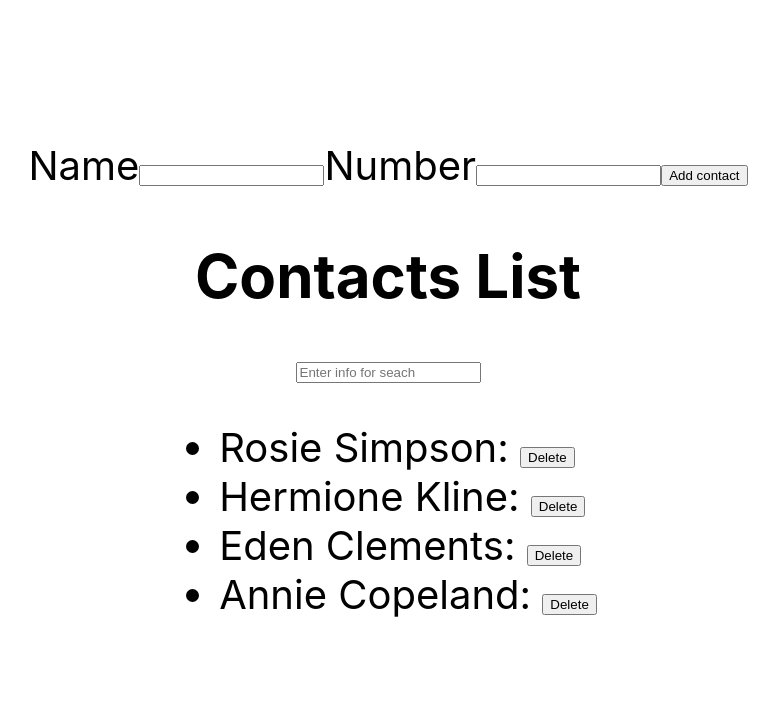
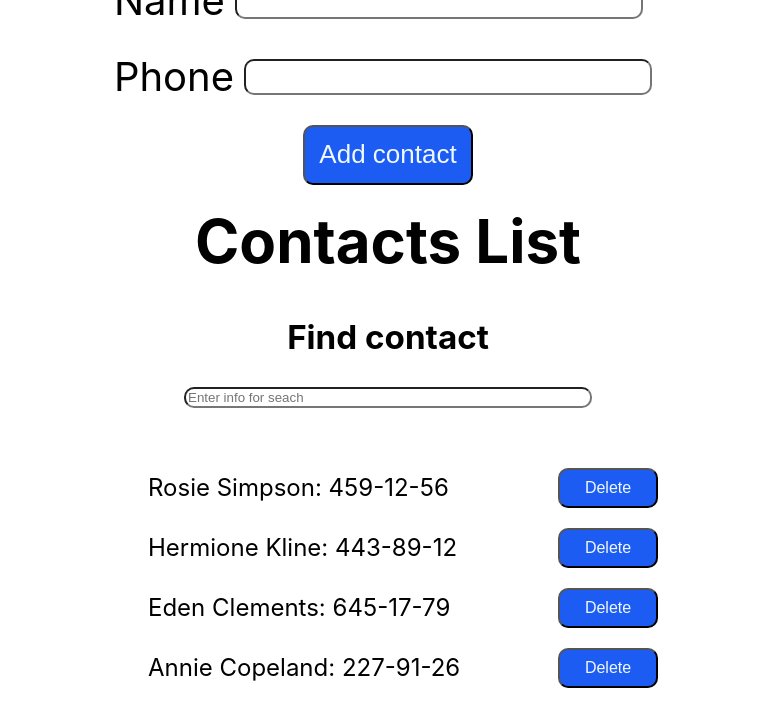
Before and after one commit to StudentVlad5/goit-react-hw-02-phonebook, a React (Create React App) app: page / in a window 1280 px wide. Shown: the top 726 px of the page, without its empty margins (252-1031 px from the left). Built offline with nearby package versions, Linux system fonts and the light colour scheme.

Commit message:
add styles

```diff
--- a/src/components/App.jsx
+++ b/src/components/App.jsx
@@ -28,9 +28,8 @@ getVisibleContacts = () => {
 const {contacts, filter} = this.state
 return contacts.filter((contact) => contact.name.toLowerCase().includes(filter.toLowerCase()))
 }
-
   render() {
-    const {filter} = this.state;
+   const {filter} = this.state;
    const visibleContacts = this.getVisibleContacts();
   return (
     <div
@@ -45,8 +44,10 @@ return contacts.filter((contact) => contact.name.toLowerCase().includes(filter.t
       }}>
 <ContactForm onAdd={this.handleAddContact} onCheckUnique={this.handleCheckUniqueContact}/>
 <h2>Contacts List</h2>
-<Filter filter={filter} onChange={this.handleFilterChange}/>
+<h5>Find contact</h5><Filter filter={filter} onChange={this.handleFilterChange}/>
+<div className="list_section">
 <ContactList contacts={visibleContacts} onRemove={this.handleRemoveContact}/>
+</div>
   </div>
   );
 }}
--- a/src/components/ContactForms/ContactForm.js
+++ b/src/components/ContactForms/ContactForm.js
@@ -51,7 +51,7 @@ resetForm = () => this.setState(INISHIAL_STATE)
                 onChange = {this.handleChangeForm}
                 required/>
             </label>
-            <label>Number
+            <label>Phone
                 <input
                 type="tel"
                 name="phone"
--- a/src/components/initialContacts.json
+++ b/src/components/initialContacts.json
@@ -1,6 +1,6 @@
 [
-    {"id": "id-1", "name": "Rosie Simpson", "number": "459-12-56"},
-    {"id": "id-2", "name": "Hermione Kline","number": "443-89-12"},
-    {"id": "id-3", "name": "Eden Clements", "number": "645-17-79"},
-    {"id": "id-4", "name": "Annie Copeland","number": "227-91-26"}
+    {"id": "id-1", "name": "Rosie Simpson", "phone": "459-12-56"},
+    {"id": "id-2", "name": "Hermione Kline","phone": "443-89-12"},
+    {"id": "id-3", "name": "Eden Clements", "phone": "645-17-79"},
+    {"id": "id-4", "name": "Annie Copeland","phone": "227-91-26"}
 ]
--- a/src/index.css
+++ b/src/index.css
@@ -2,6 +2,7 @@
 
 body {
   margin: 0;
+  flex-wrap: wrap;
   font-family: -apple-system, BlinkMacSystemFont, 'Segoe UI', 'Roboto', 'Oxygen',
     'Ubuntu', 'Cantarell', 'Fira Sans', 'Droid Sans', 'Helvetica Neue',
     sans-serif;
@@ -13,3 +14,58 @@ code {
   font-family: source-code-pro, Menlo, Monaco, Consolas, 'Courier New',
     monospace;
 }
+form {
+  display: flex;
+  flex-direction: column;
+  flex-wrap: wrap;
+  gap:20px;
+  margin-top: 60px;
+}
+
+h2, h5 {
+  margin: 20px;
+  padding: 0;
+}
+label {
+  display: flex;
+  align-items: center;
+}
+input {
+  width: 400px;
+  height: 30px;
+  border-radius: 10px;
+  margin: 10px;
+}
+button {
+  width:100px;
+  height: 40px;
+  border-radius: 10px;
+  background-color: rgb(28, 92, 243);
+  color: aliceblue;
+  padding: 5px;
+  margin: 10px;
+  font-size: 16px;
+}
+
+button[type="submit"]{
+  width: 170px;
+  height: 60px;
+  margin: auto;
+  font-size: 26px;
+}
+
+ul {
+  height: 470px;
+  overflow: scroll;
+  width: 600px;
+}
+.list_section {
+  height: 470px;
+}
+li {
+  display: flex;
+  align-items: center;
+  justify-content: space-between;
+  padding: 0 40px;
+  font-size: 24px;
+}
```
